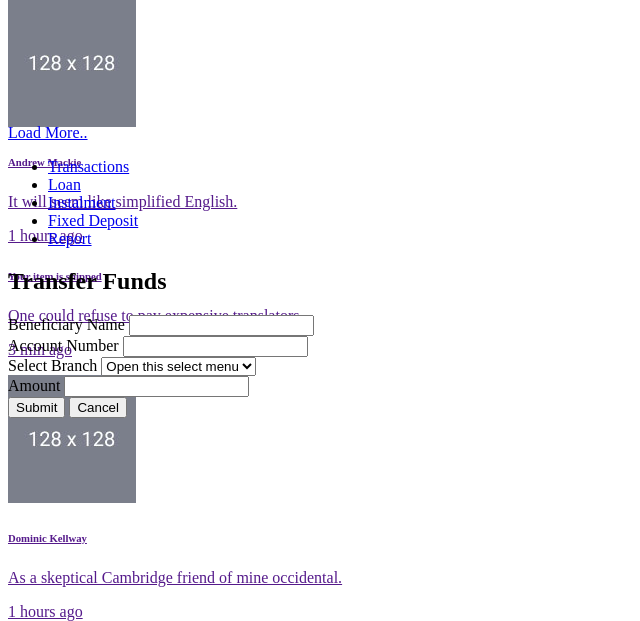
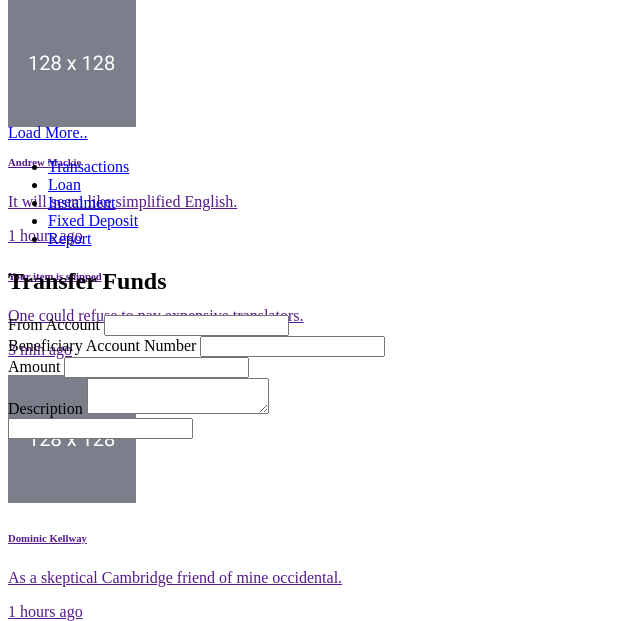
Before and after one commit to NethumL/bank, a Symfony app: template templates/transfer/index.html.twig in a window 1280 px wide. Shown: the part 362-983 px from the top of the page, without its empty margins (0-640 px from the left). Run offline with Twig, Linux system fonts and the light colour scheme; the template is opened without the code that fills it, so the values that code supplies are empty; form fields are guessed from the names that the template uses; some libraries are stand-ins or nearby versions.

Commit message:
Fix transfer form

```diff
--- a/templates/transfer/index.html.twig
+++ b/templates/transfer/index.html.twig
@@ -6,70 +6,36 @@
     <h2>Transfer Funds</h2>
     <div class="card">
         <div class="card-body">
-            <form class="form-horizontal" method="post">
+            {{ form_start(form) }}
                 <div class="row">
                     <div class="row">
+                        {{ form_errors(form) }}
                         <div class="form-group mb-4">
-                            <label for="name">Beneficiary Name</label>
-                            <input
-                                    type="text"
-                                    class="form-control"
-                                    id="name"
-                                    name='name'
-                                    value=""
-                                    required
-                            />
+                            {{ form_label(form.from, 'From Account') }}
+                            {{ form_errors(form.from) }}
+                            {{ form_widget(form.from) }}
                         </div>
                         <div class="form-group mb-4">
-                            <label for="account">Account Number</label>
-                            <input
-                                    type="text"
-                                    class="form-control"
-                                    id="account"
-                                    name='account'
-                                    value=""
-                                    required
-                            />
+                            {{ form_label(form.to, 'Beneficiary Account Number') }}
+                            {{ form_errors(form.to) }}
+                            {{ form_widget(form.to) }}
                         </div>
                         <div class="form-group mb-4">
-                            <label for="branch">Select Branch</label>
-                            <select class="form-select" id="branch" name="loan_plan" required>
-                                <option selected>Open this select menu</option>
-                                <option value="1">One</option>
-                                <option value="2">Two</option>
-                                <option value="3">Three</option>
-                            </select>
+                            {{ form_label(form.amount) }}
+                            {{ form_errors(form.amount) }}
+                            {{ form_widget(form.amount) }}
                         </div>
                         <div class="form-group mb-4">
-                            <label for="amount">Amount</label>
-                            <input
-                                    type="number"
-                                    class="form-control"
-                                    id="amount"
-                                    name='amount'
-                                    value=""
-                                    required
-                            />
+                            {{ form_label(form.description) }}
+                            {{ form_errors(form.description) }}
+                            {{ form_widget(form.description) }}
                         </div>
                     </div>
-                    <div class="mt-4">
-                        <button
-                                class="btn btn-success btn-block waves-effect waves-light"
-                                type="submit"
-                                name="btn_submit"
-                        >
-                            Submit
-                        </button>
-                        <button
-                                class="btn btn-danger btn-block waves-effect waves-light"
-                                type="submit"
-                                name="btn_submit"
-                        >
-                            Cancel
-                        </button>
+                    <div class="mt-3">
+                        {{ form_widget(form.transfer, {'attr': {'class': 'btn-success'}}) }}
                     </div>
                 </div>
-            </form>
+            {{ form_end(form) }}
         </div>
     </div>
 {% endblock %}
```
Also changed, not shown: 1 other file.
